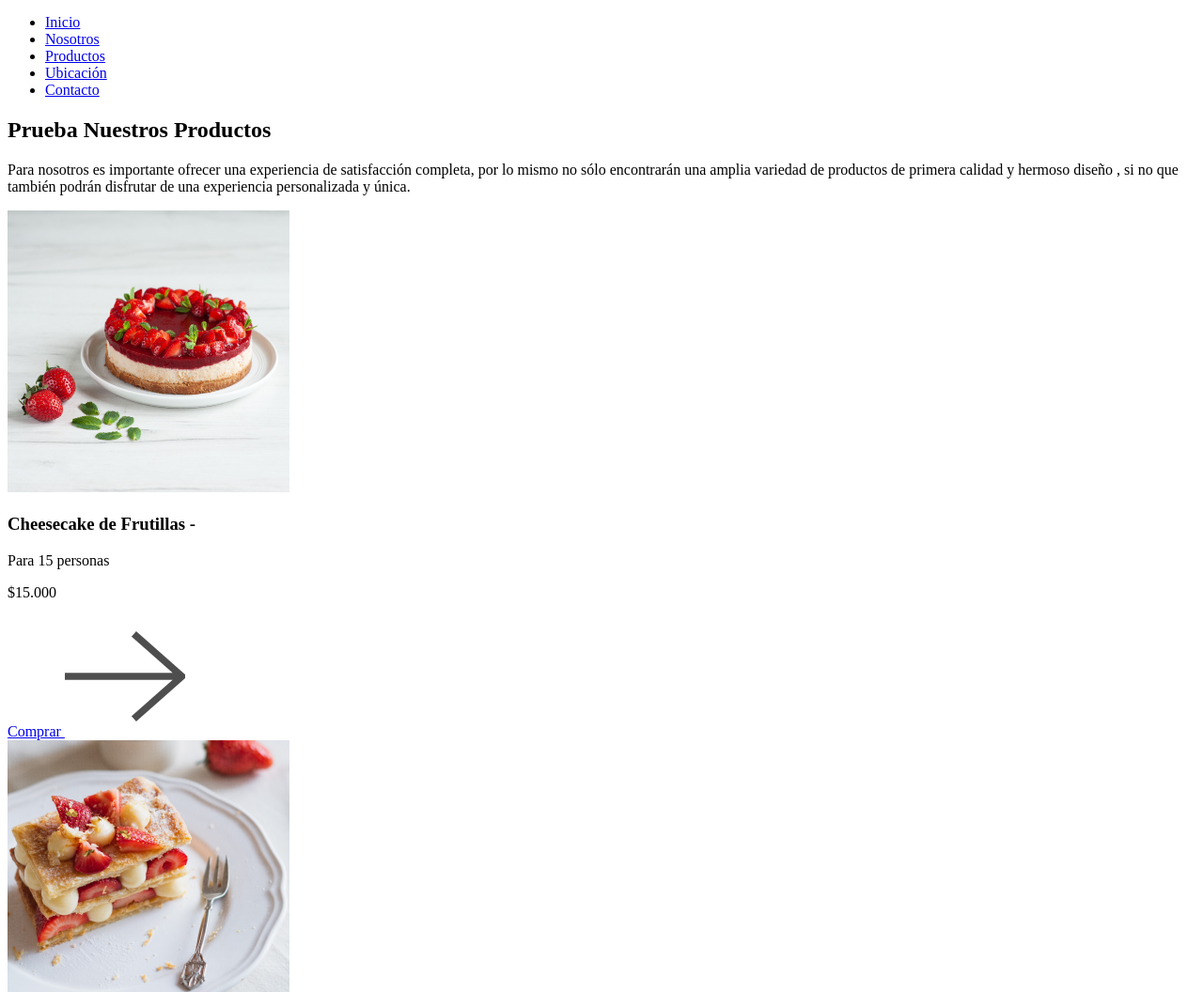
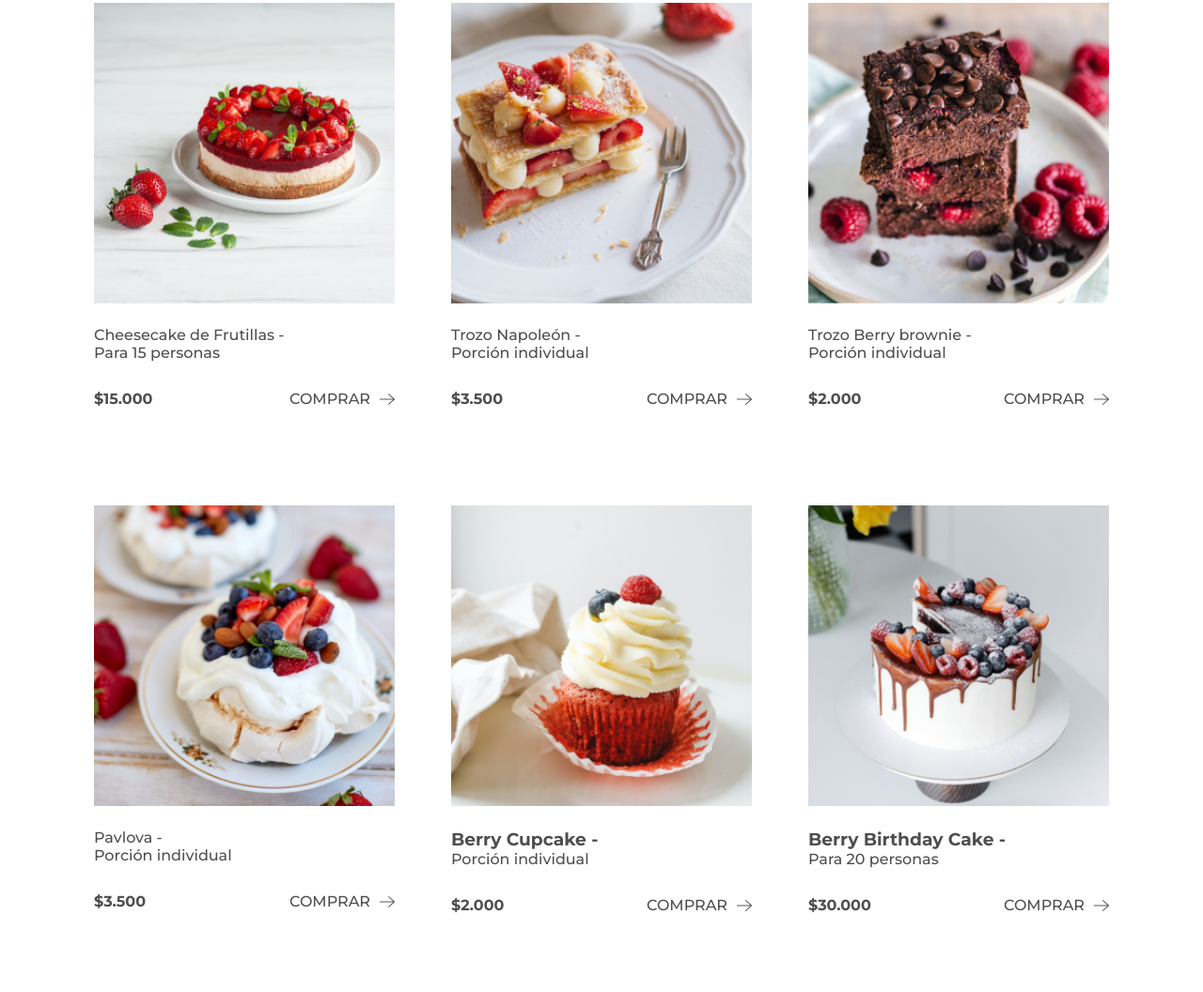
Before and after one commit to javierasila/proyecto-final-pasteleria-silva, a website: page pages/productos.html in a window 1280 px wide. Shown: the part 538-1594 px from the top of the page at 94% size. Drawn offline with Linux system fonts and the light colour scheme.

Commit message:
Agregando estilos productos page

```diff
--- a/pages/productos.html
+++ b/pages/productos.html
@@ -6,7 +6,7 @@
     <meta name="viewport" content="width=device-width, initial-scale=1.0">
     <title>Berry Bakery - Los mejores productos con los mejores ingredientess</title>
     <!-- CSS stylesheet  -->
-    <!-- <link rel="stylesheet" href="../stylesheet/estilosNuevos.css"> -->
+    <link rel="stylesheet" href="../css/estilosNuevos.css">
     <!-- Google fonts  -->
     <link href="https://fonts.googleapis.com/css2?family=Fredoka&family=Montserrat:ital,wght@0,300;0,500;0,700;1,500&family=Roboto:wght@100;300;400;500&display=swap" rel="stylesheet">
     <!-- Meta keywords  -->
@@ -30,127 +30,131 @@
         </ul>
     </header>
 
-    <main class="products__main">
-        <div class="products__title">
+    <main class="producto__main">
+        <div class="producto__title">
             <h2 class="main__title">Prueba Nuestros Productos</h2>
-            <p>Para nosotros es importante ofrecer una experiencia de satisfacción completa, por lo mismo no sólo encontrarán una amplia variedad de productos de primera calidad y hermoso diseño , si no que también podrán disfrutar de una experiencia personalizada y única. </p>
+            <p class="main__text">Para nosotros es importante ofrecer una experiencia de satisfacción completa, por lo mismo no sólo encontrarán una amplia variedad de productos de primera calidad y hermoso diseño , si no que también podrán disfrutar de una experiencia personalizada y única. </p>
         </div>
         <div class="container">
-            <div class="card-container">
+            <div class="card__container">
                 <div class="card">
                     <div class="card__img">
-                        <img src="../images/fotos/cake1.jpg" alt="Cheesecake de frutillas">
+                        <img src="../images/fotos/cake1.jpg" alt="Cheesecake de frutillas" class="img">
                     </div>
                     <div class="card__body">
-                        <h3>Cheesecake de Frutillas -</h3>
+                        <h3 class="card__h3">Cheesecake de Frutillas -</h3>
                         <p>Para 15 personas</p>
                         <div class="card__info">
-                            <p>$15.000</p>
-                            <a href="#" class="card__btn">Comprar <img src="../images/icons/next-gray.png" alt="comprar"></a>
+                            <p class="card__cost">$15.000</p>
+                            <a href="#" class="card__btn">Comprar <img src="../images/icons/next-gray.png" alt="comprar" class="arrow2"></a>
                         </div>
                     </div>
                 </div>
                 <div class="card">
                     <div class="card__img">
-                        <img src="../images/fotos/cake2.jpg" alt="Cheesecake de frutillas">
+                        <img src="../images/fotos/cake2.jpg" alt="Trozo Napoleón" class="img">
                     </div>
                     <div class="card__body">
-                        <h3>Napoleón -</h3>
+                        <h3 class="card__h3">Trozo Napoleón -</h3>
                         <p>Porción individual</p>
                         <div class="card__info">
-                            <p>$3.500</p>
-                            <a href="#" class="card__btn">Comprar <img src="../images/icons/next-gray.png" alt="comprar"></a>
+                            <p class="card__cost">$3.500</p>
+                            <a href="#" class="card__btn">Comprar <img src="../images/icons/next-gray.png" alt="comprar" class="arrow2"></a>
                         </div>
                     </div>
                 </div>
                 <div class="card">
                     <div class="card__img">
-                        <img src="../images/fotos/cake3.jpg" alt="Cheesecake de frutillas">
+                        <img src="../images/fotos/cake3.jpg" alt="Berry Brownie" class="img">
                     </div>
                     <div class="card__body">
-                        <h3>Berry Brownie -</h3>
+                        <h3 class="card__h3">Trozo Berry brownie -</h3>
                         <p>Porción individual</p>
                         <div class="card__info">
-                            <p>$2.000</p>
-                            <a href="#" class="card__btn">Comprar <img src="../images/icons/next-gray.png" alt="comprar"></a>
+                            <p class="card__cost">$2.000</p>
+                            <a href="#" class="card__btn">Comprar <img src="../images/icons/next-gray.png" alt="comprar" class="arrow2"></a>
                         </div>
                     </div>
                 </div>
                 <div class="card">
                     <div class="card__img">
-                        <img src="../images/fotos/cake4.jpg" alt="Cheesecake de frutillas">
+                        <img src="../images/fotos/cake4.jpg" alt="Pavlova" class="img">
                     </div>
                     <div class="card__body">
-                        <h3>Pavlova -</h3>
+                        <h3 class="card__h3">Pavlova -</h3>
                         <p>Porción individual</p>
                         <div class="card__info">
-                            <p>$3.500</p>
-                            <a href="#" class="card__btn">Comprar <img src="../images/icons/next-gray.png" alt="comprar"></a>
+                            <p class="card__cost">$3.500</p>
+                            <a href="#" class="card__btn">Comprar <img src="../images/icons/next-gray.png" alt="comprar" class="arrow2"></a>
                         </div>
                     </div>
                 </div>
                 <div class="card">
                     <div class="card__img">
-                        <img src="../images/fotos/cake5.jpg" alt="Cheesecake de frutillas">
+                        <img src="../images/fotos/cake5.jpg" alt="Berry Cupcake" class="img">
                     </div>
                     <div class="card__body">
                         <h3>Berry Cupcake -</h3>
                         <p>Porción individual</p>
                         <div class="card__info">
-                            <p>$2.000</p>
-                            <a href="#" class="card__btn">Comprar <img src="../images/icons/next-gray.png" alt="comprar"></a>
+                            <p class="card__cost">$2.000</p>
+                            <a href="#" class="card__btn">Comprar <img src="../images/icons/next-gray.png" alt="comprar" class="arrow2"></a>
                         </div>
                     </div>
                 </div>
+
                 <div class="card">
                     <div class="card__img">
-                        <img src="../images/fotos/cake6.jpg" alt="Cheesecake de frutillas">
+                        <img src="../images/fotos/cake6.jpg" alt="Berry Birthday Cake" class="img">
                     </div>
                     <div class="card__body">
                         <h3>Berry Birthday Cake -</h3>
                         <p>Para 20 personas</p>
                         <div class="card__info">
-                            <p>$30.000</p>
-                            <a href="#" class="card__btn">Comprar <img src="../images/icons/next-gray.png" alt="comprar"></a>
+                            <p class="card__cost">$30.000</p>
+                            <a href="#" class="card__btn">Comprar <img src="../images/icons/next-gray.png" alt="comprar" class="arrow2"></a>
                         </div>
                     </div>
                 </div>
+
                 <div class="card">
                     <div class="card__img">
-                        <img src="../images/fotos/cake7.jpg" alt="Cheesecake de frutillas">
+                        <img src="../images/fotos/cake7.jpg" alt="Berry Super Brownie" class="img">
                     </div>
                     <div class="card__body">
                         <h3>Berry Super Brownie -</h3>
                         <p>Para 15 personas</p>
                         <div class="card__info">
-                            <p>$15.000</p>
-                            <a href="#" class="card__btn">Comprar <img src="../images/icons/next-gray.png" alt="comprar"></a>
+                            <p class="card__cost">$15.000</p>
+                            <a href="#" class="card__btn">Comprar <img src="../images/icons/next-gray.png" alt="comprar" class="arrow2"></a>
                         </div>
                     </div>
                 </div>
+
                 <div class="card">
                     <div class="card__img">
-                        <img src="../images/fotos/cake8.jpg" alt="Cheesecake de frutillas">
+                        <img src="../images/fotos/cake8.jpg" alt="Chocolate Artesanal" class="img">
                     </div>
                     <div class="card__body">
                         <h3>Chocolate Artesanal -</h3>
                         <p>Porción individual</p>
                         <div class="card__info">
-                            <p>$4.000</p>
-                            <a href="#" class="card__btn">Comprar <img src="../images/icons/next-gray.png" alt="comprar"></a>
+                            <p class="card__cost">$4.000</p>
+                            <a href="#" class="card__btn">Comprar <img src="../images/icons/next-gray.png" alt="comprar" class="arrow2"></a>
                         </div>
                     </div>
                 </div>
+
                 <div class="card">
                     <div class="card__img">
-                        <img src="../images/fotos/cake9.jpg" alt="Cheesecake de frutillas">
+                        <img src="../images/fotos/cake9.jpg" alt="Berry Canalé" class="img">
                     </div>
                     <div class="card__body">
-                        <h3>Canalé -</h3>
+                        <h3>Berry Canalé -</h3>
                         <p>Porción individual</p>
                         <div class="card__info">
-                            <p>$2.000</p>
-                            <a href="#" class="card__btn">Comprar <img src="../images/icons/next-gray.png" alt="comprar"></a>
+                            <p class="card__cost">$2.000</p>
+                            <a href="#" class="card__btn">Comprar <img src="../images/icons/next-gray.png" alt="comprar" class="arrow2"></a>
                         </div>
                     </div>
                 </div>
--- a/sass/_index.scss
+++ b/sass/_index.scss
@@ -90,7 +90,7 @@
 
                 }
                 .card__info {
-                    margin-top: 60px;
+                    margin-top: 30px;
                     display: flex;
                     justify-content: space-between;
                     .card__cost {
--- /dev/null
+++ b/sass/_productos.scss
@@ -0,0 +1,76 @@
+.producto__main {
+    margin: 150px 100px 150px;
+    .producto__title {
+        .main__title {
+            font-family: 'Montserrat', sans-serif;
+            color: map-get($estilo-h2, color);
+            font-size: map-get($estilo-h2, fontsize);
+            font-weight: map-get($estilo-h2, fontweight);
+            text-align: center;
+            margin-bottom: 50px;
+        }
+        .main__text {
+            font-family: 'Roboto', sans-serif;
+            color: map-get($estilo-p, color);
+            font-size: map-get($estilo-p, fontsize);
+            font-weight: map-get($estilo-p, fontweight );
+            line-height: map-get($estilo-p, linespace );
+            width: 70%;
+            text-align: center;
+            margin: 0 auto 150px;
+        }
+    }
+    .container {
+        .card__container {
+            display: grid;
+            grid-template-columns: repeat(3, 1fr);
+            grid-template-rows: repeat(3, 1fr);
+            justify-items: center;
+            row-gap: 100px;
+            column-gap: 60px;
+
+            .card {
+                width: 100%;
+                .card__img {
+                    .img {
+                        width: 100%;
+                    }
+                }
+                .card__body {
+                    font-family: 'Montserrat', sans-serif;
+                    color: map-get($estilo-h3, color);
+                    font-size: map-get($estilo-h3, fontsize);
+                    font-weight: map-get($estilo-h3, fontweight);
+                    margin-top: 20px;
+                    .card__h3 {
+                        font-weight: map-get($estilo-h3, fontweight);
+                        font-size: map-get($estilo-h3, fontsize);
+                    }
+                }
+                .card__info {
+                    margin-top: 30px;
+                    display: flex;
+                    justify-content: space-between;
+                    .card__cost {
+                        font-weight: 700;
+                    }
+                    .card__btn {
+                        display: inline-flex;
+                        align-items: center;
+                        text-transform: uppercase;
+                        &:link, :visited {
+                            color: $color-darkgray;
+                        }
+                        &:hover {
+                            font-weight: 700;
+                        }
+                        .arrow2 {
+                            height: 1rem;
+                            margin-left: 10px;
+                        }
+                    }
+                }
+            }
+        }
+    }
+}
--- a/sass/estilosSass.scss
+++ b/sass/estilosSass.scss
@@ -54,3 +54,4 @@ $estilo-citas: (
 @import "footer.scss";
 @import "index.scss";
 @import "nosotros.scss";
+@import "productos.scss";
```
Also changed, not shown: css/estilosNuevos.css.
